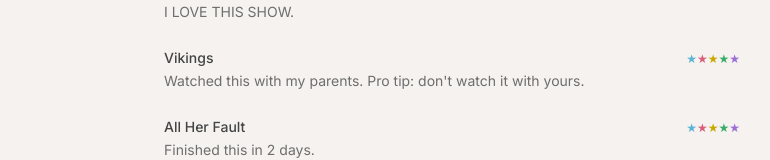
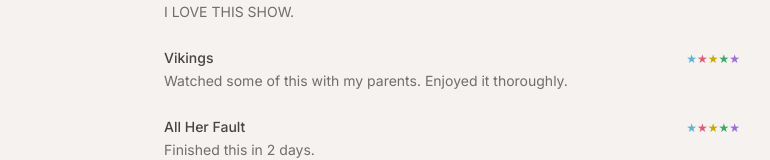
Before and after one commit to hindassaad/personal_portfolio, a Next.js app: page /watchlist in a window 1280 px wide. Shown: the part 753-913 px from the top of the page, without its empty margins (220-990 px from the left). Built offline with nearby package versions, Linux system fonts and the light colour scheme.

Commit message:
edit vikings comment

```diff
--- a/src/data/shows.ts
+++ b/src/data/shows.ts
@@ -60,7 +60,7 @@
     title: "Vikings",
     category: "s tier",
     rating: 5,
-    note: "Watched this with my parents. Pro tip: don't watch it with yours.",
+    note: "Watched some of this with my parents. Enjoyed it thoroughly.",
   },
   {
     title: "All Her Fault",
```
